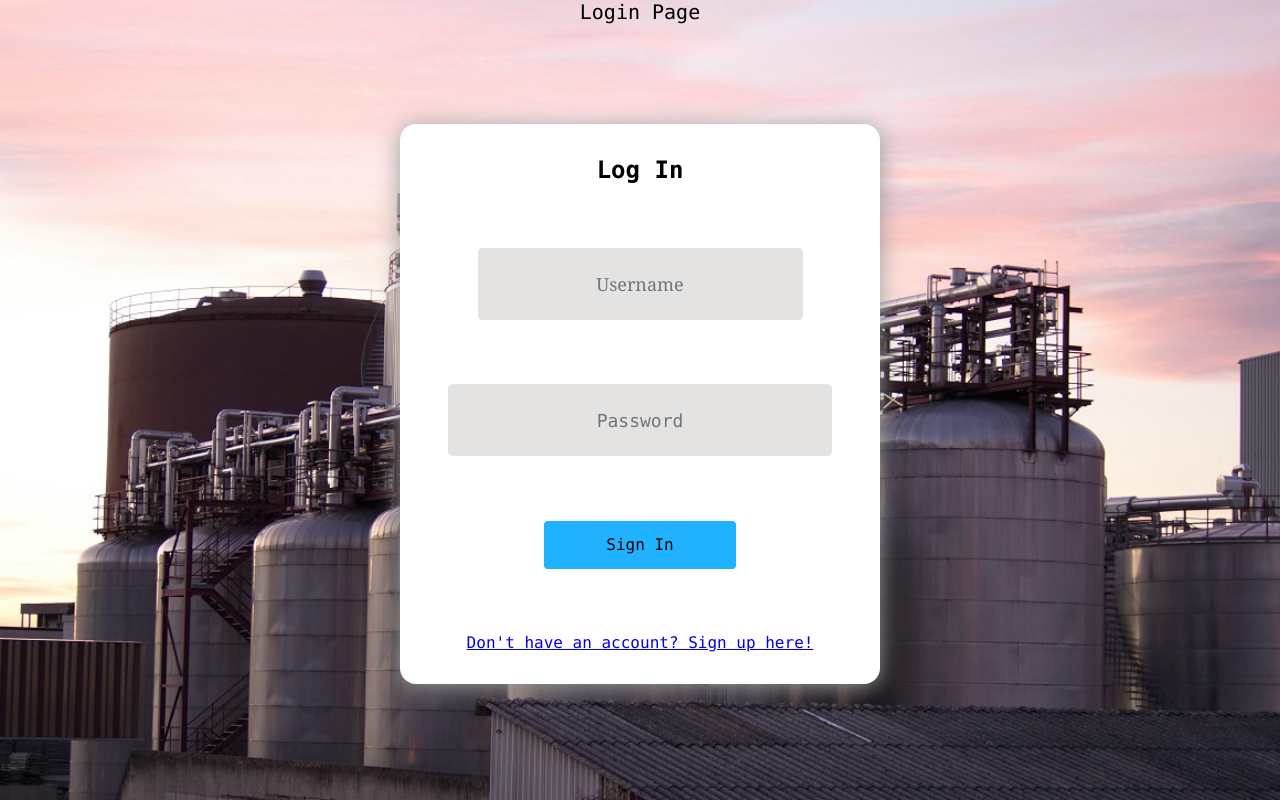
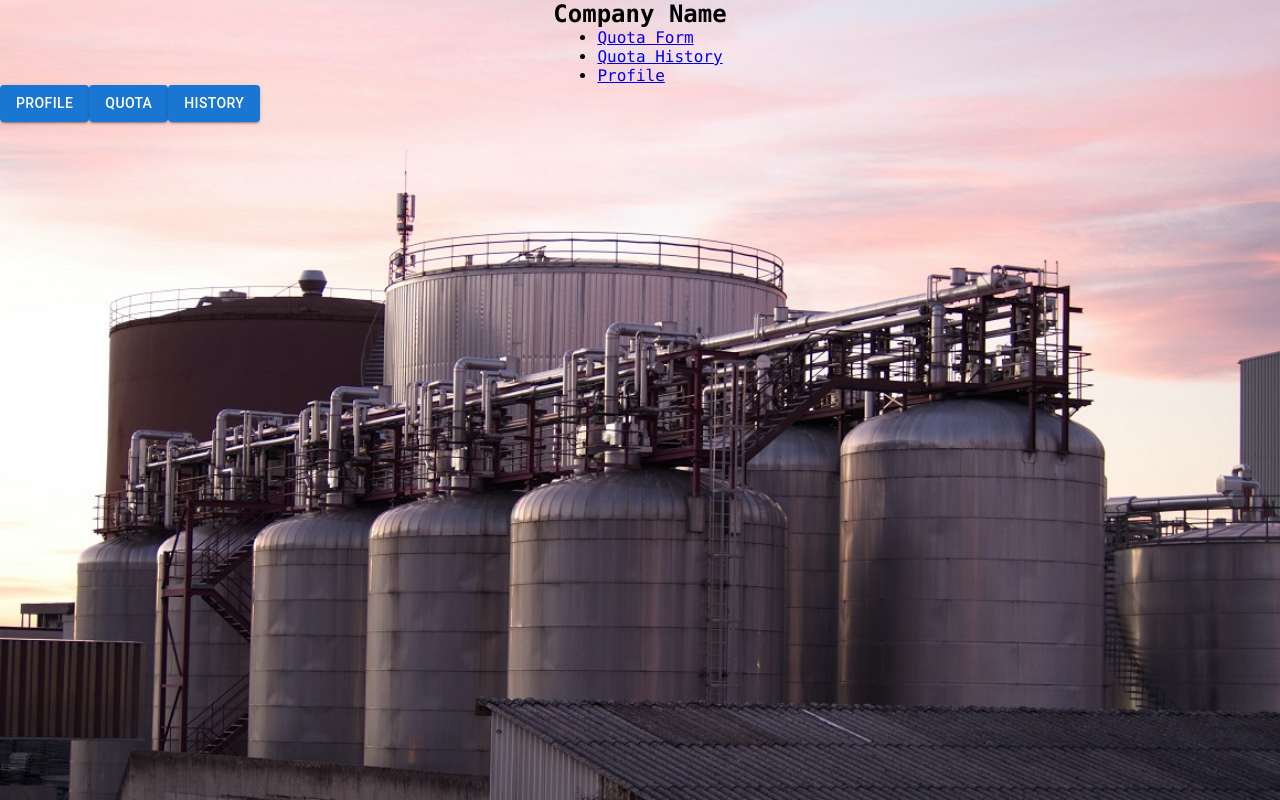
Before and after one commit to garcia2002julian/4353-Assignment-Group-32, a React (Create React App) app in the folder client/: page /home in a window 1280 px wide. Before the commit this address led to /. Built offline with nearby package versions, Linux system fonts and the light colour scheme; sample sign-in values are in the browser's storage.

Commit message:
authentication

```diff
--- a/client/src/App.js
+++ b/client/src/App.js
@@ -8,6 +8,8 @@ import LoginForm from "./LoginForm";
 import { Link, Route, Routes } from "react-router-dom";
 import { AuthProvider } from "./Auth";
 import { RequireAuth } from "./RequireAuth";
+import Navbar from "./Components/Navbar/Navbar";
+
 function App() {
   return (
     <div className="App">
@@ -21,6 +23,7 @@ function App() {
             path="/home"
             element={
               <RequireAuth>
+                <Navbar />
                 <Home />
               </RequireAuth>
             }
@@ -29,6 +32,8 @@ function App() {
             path="/Quota"
             element={
               <RequireAuth>
+                <Navbar />
+
                 <Quota />
               </RequireAuth>
             }
@@ -37,6 +42,8 @@ function App() {
             path="/History"
             element={
               <RequireAuth>
+                <Navbar />
+
                 <History />
               </RequireAuth>
             }
@@ -45,6 +52,7 @@ function App() {
             path="/Profile"
             element={
               <RequireAuth>
+                <Navbar />
                 <Profile />
               </RequireAuth>
             }
--- a/client/src/Auth.js
+++ b/client/src/Auth.js
@@ -1,24 +1,32 @@
-import {useState,createContext, useContext} from "react"
+import { useState, createContext, useContext } from "react";
 
-const AuthContext = createContext(null)
+const AuthContext = createContext(null);
 
-export const AuthProvider = ({children})=>{
-    const [user, setUser]= useState(null)
-    const [newuser, setnewUser]= useState(null)
+export const AuthProvider = ({ children }) => {
+  const [user, setUser] = useState(localStorage.getItem("user"));
+  const [newuser, setnewUser] = useState(localStorage.getItem("newuser"));
 
+  const login_ = (user) => {
+    localStorage.setItem("user", user);
+    setUser(user);
+  };
+  const newUserLogin = (newuser) => {
+    localStorage.setItem("newuser", newuser);
+    setnewUser(newuser);
+  };
+  const logout_ = () => {
+    localStorage.clear();
+    setUser(null);
+  };
+  return (
+    <AuthContext.Provider
+      value={{ user, login_, logout_, newUserLogin, newuser }}
+    >
+      {children}
+    </AuthContext.Provider>
+  );
+};
 
-    const login_=(user)=>{
-        setUser(user)
-    }
-    const newUserLogin = (newuser) => {
-        setnewUser(newuser)
-      }
-    const logout_ = () =>{
-        setUser(null)
-    }
-    return <AuthContext.Provider value={{user,login_,logout_, newUserLogin,newuser}}>{children}</AuthContext.Provider>
-}
-
-export const useAuth=()=>{
-    return useContext(AuthContext)
-}
+export const useAuth = () => {
+  return useContext(AuthContext);
+};
--- a/client/src/Components/Navbar/Navbar.js
+++ b/client/src/Components/Navbar/Navbar.js
@@ -6,7 +6,16 @@ import { Link } from "react-router-dom";
 export default class Navbar extends Component {
   render() {
     return (
-      <nav className="NavbarItems">
+      <nav
+        className="NavbarItems"
+        style={{
+          width: "100%",
+          display: "flex",
+          flexDirection: "column",
+          justifyContent: "center",
+          alignItems: "center",
+        }}
+      >
         <h1 className="navbar-logo">Company Name</h1>
         <ul className="nav-menu">
           {MenuItems.map((item, index) => {
--- a/client/src/Profile.js
+++ b/client/src/Profile.js
@@ -1,4 +1,3 @@
-import Navbar from "./Components/Navbar/Navbar";
 import React, { useEffect, useState, useRef, useCallback } from "react";
 import axios from "axios";
 import Picture from "./profile-icon.jpg";
@@ -77,7 +76,6 @@ export default function Profile() {
 
   return (
     <div className="container-Profile" style={{ color: "rgb(32, 177, 255)" }}>
-      <Navbar />
       <div className="profileImage-container">
         <img src={image} alt="" className="image" />
       </div>
--- a/client/src/Quota.js
+++ b/client/src/Quota.js
@@ -4,7 +4,7 @@ import Box from "@mui/material/Box";
 import TextField from "@mui/material/TextField";
 import Button from "@mui/material/Button";
 import axios from "axios";
-
+import { useAuth } from "./Auth";
 import { AdapterMoment } from "@mui/x-date-pickers/AdapterMoment";
 import { LocalizationProvider } from "@mui/x-date-pickers/LocalizationProvider";
 import { DesktopDatePicker } from "@mui/x-date-pickers/DesktopDatePicker";
@@ -23,17 +23,17 @@ export default function Quota() {
   const [GallonRequested, setGallonRequested] = useState("");
 
   const [logInStatus, setLoginStatus] = useState("");
+  const auth = useAuth();
 
   const [userInfo, setUserInfo] = useState(null);
 
-  const [sumbitButton, setSubmit] = useState(false)
+  const [sumbitButton, setSubmit] = useState(false);
 
-  const isDisabled = !(GallonRequested && value );
-  const issumbitDisabled = !(sumbitButton && GallonRequested && value)
+  const isDisabled = !(GallonRequested && value);
+  const issumbitDisabled = !(sumbitButton && GallonRequested && value);
 
   const [suggestAmount, setSuggestAmount] = useState("");
   const [totalAmount, setTotalAmount] = useState("");
-
 
   const handleChange = (newValue) => {
     setValue(newValue);
@@ -49,20 +49,33 @@ export default function Quota() {
   //   fetchData();
   // }, []);
 
-  useEffect(()=>{
-    const fetchData = async ()=>{
-      const response = await fetch("http://localhost:3001/getUserInfo");
-      const data = await response.json();
-      setUserInfo(data)
+  // useEffect(()=>{
+  //   const fetchData = async ()=>{
+  //     const response = await fetch("http://localhost:3001/getUserInfo");
+  //     const data = await response.json();
+  //     setUserInfo(data)
+  //   };
+
+  //   fetchData();
+  // }, []);
+
+  useEffect(() => {
+    const fetchData = async () => {
+      const data = await axios.get(
+        `http://localhost:3001/getUserInfo/${auth.user}`
+      );
+      console.log("Data:", data);
+      setUserInfo(data);
     };
 
     fetchData();
   }, []);
 
-  if(!userInfo){
+  console.log("userinfo", userInfo);
+
+  if (!userInfo || (userInfo && userInfo.data.newUser == 1)) {
     return <p>Loading...</p>;
   }
-
 
   const getSuggestedPrice = () => {
     // need gallon requested, Delivery Address TX or Texas is valid any other state will use a different variable.
@@ -80,15 +93,16 @@ export default function Quota() {
     //   setUserInfo(response.data)
     // });
     // console.log(userInfo)
+    // console.log(userInfo.data.State)
+    // console.log(userInfo.data.neverUseQuota)
 
-    if (userInfo.state == "TX" || userInfo.state == "Texas") {
+    if (userInfo.data.State == "TX" || userInfo.data.State == "Texas") {
       var locationFactor = 0.02;
     } else {
       var locationFactor = 0.04;
     }
     //---------------------------/
-    if (userInfo.newuser == 1) {
-      //Regular user
+    if (userInfo.data.neverUseQuota == 1) {
       var rateHistoryFactor = 0.01;
     } else {
       var rateHistoryFactor = 0.0;
@@ -100,7 +114,7 @@ export default function Quota() {
       var gallonsReqFactor = 0.03;
     }
     var companyProfitFactor = 0.1;
-    var currentPrice = 1.50;
+    var currentPrice = 1.5;
     var margin =
       currentPrice *
       (locationFactor -
@@ -109,45 +123,46 @@ export default function Quota() {
         companyProfitFactor);
     var suggestedPrice = currentPrice + margin;
     var ta = GallonRequested * suggestedPrice;
-    setSuggestAmount(suggestedPrice)
-    setTotalAmount(ta)
+    setSuggestAmount(suggestedPrice);
+    setTotalAmount(ta);
     //console.log('(',locationFactor, '-', rateHistoryFactor, '+', gallonsReqFactor, '+', companyProfitFactor, ')','*',currentPrice)
     //console.log(GallonRequested , '*' , suggestedPrice)
-    setSubmit(true)
-    console.log(value['$d'])
+    setSubmit(true);
+
+    console.log(value["_d"]);
   };
 
-
-  const submitQuota= ()=>{
+  const submitQuota = () => {
     axios
       .post("http://localhost:3001/submitQuota", {
         gallon_req: GallonRequested,
-        delivery_add: userInfo['address 1'],
-        date: value['$d'],
+        delivery_add: userInfo.data.Address1,
+        date: value["_d"],
         suggest_p: suggestAmount,
-        total_amount: totalAmount
+        total_amount: totalAmount,
+        username: auth.user,
       })
       .then((response) => {
+        axios
+          .put(`http://localhost:3001/updateStatus/${auth.user}`, {})
+          .then((response) => {
+            console.log("Success");
+          });
+
         // if (response.data.message) {
         //   setLoginStatus(response.data.message);
         // } else {
-        //   setLoginStatus(response.data[0].username);
+        //   setLoginStatus(response.data.username);
         // }
         console.log(response.data);
       });
-
-
-
-
-
-
   };
 
   return (
     <LocalizationProvider dateAdapter={AdapterMoment}>
-      <Button variant="contained" color="primary" href="/home">
+      {/* <Button variant="contained" color="primary" href="/home">
         Go back
-      </Button>
+      </Button> */}
 
       <Box
         component="form"
@@ -175,7 +190,7 @@ export default function Quota() {
           type="number"
           onChange={(event) => {
             setGallonRequested(event.target.value);
-            setSubmit(false)
+            setSubmit(false);
           }}
         />
         <TextField
@@ -183,7 +198,7 @@ export default function Quota() {
           id="outlined-disabled"
           label="Delivery Address"
           variant="filled"
-          defaultValue={userInfo['address 1']}
+          defaultValue={userInfo.data.Address1}
         />
         <DesktopDatePicker
           label="Date desktop"
@@ -195,22 +210,33 @@ export default function Quota() {
         <TextField
           disabled
           id="suggested-price"
-          label={totalAmount && suggestAmount  ? suggestAmount : "Suggested Price"}
+          label={
+            totalAmount && suggestAmount ? suggestAmount : "Suggested Price"
+          }
           defaultValue=""
           variant="filled"
         />
         <TextField
           disabled
           id="amount-due"
-          label={totalAmount && suggestAmount  ? totalAmount : "Amount Due"}
-          defaultValue= ""
+          label={totalAmount && suggestAmount ? totalAmount : "Amount Due"}
+          defaultValue=""
           variant="filled"
         />
 
-        <Button variant="outlined" onClick={getSuggestedPrice} disabled={isDisabled}>
+        <Button
+          variant="outlined"
+          onClick={getSuggestedPrice}
+          disabled={isDisabled}
+        >
           Get Suggested Price
         </Button>
-        <Button variant="outlined" sx={{ marginTop: "1em" }} disabled={issumbitDisabled} onClick={submitQuota}>
+        <Button
+          variant="outlined"
+          sx={{ marginTop: "1em" }}
+          disabled={issumbitDisabled}
+          onClick={submitQuota}
+        >
           Submit
         </Button>
       </Box>
```
Also changed, not shown: client/src/Components/Navbar/navbar.css (+11 -5 lines).
